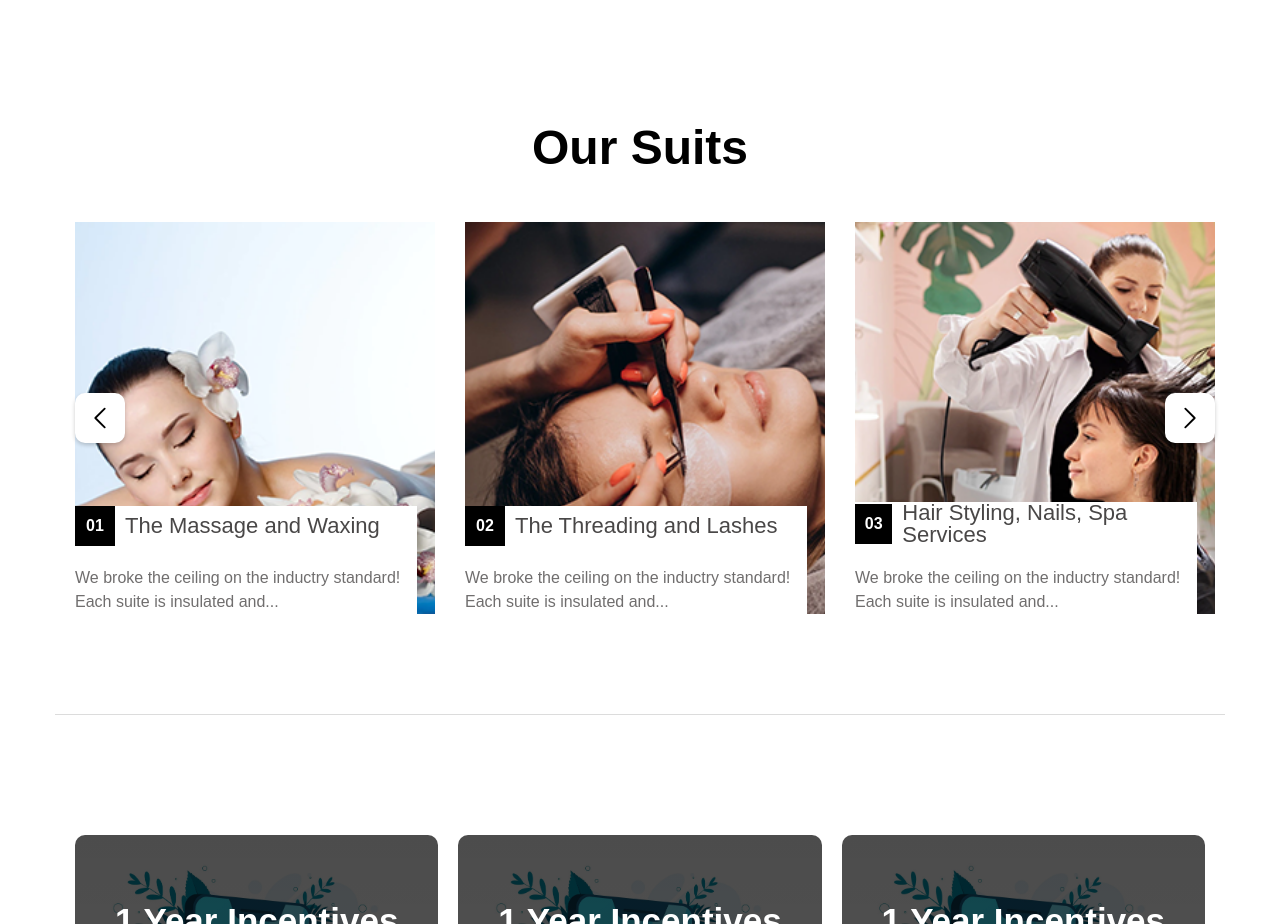
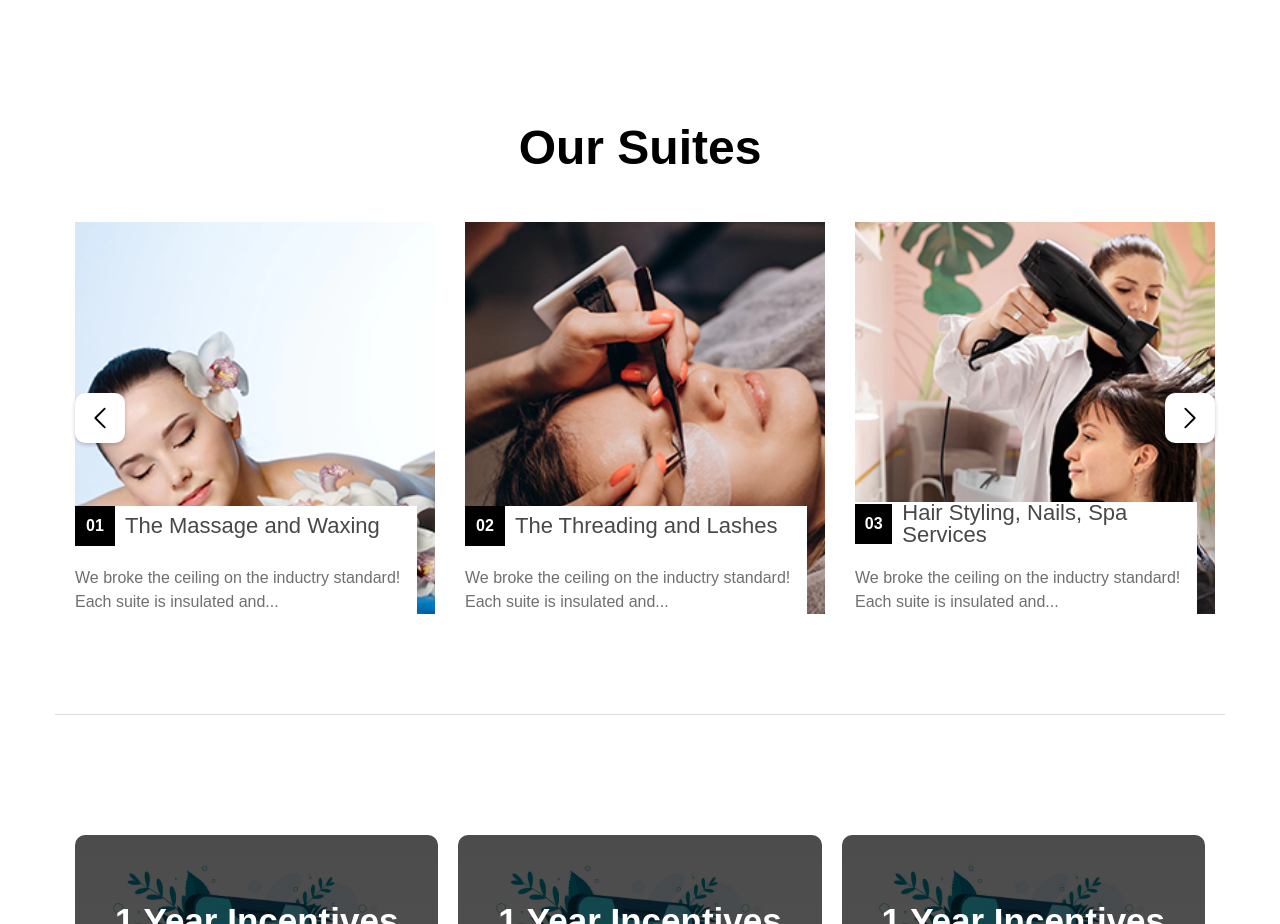
Before and after one commit to usama0011/zendora, a Next.js app: page /oursuites in a window 1280 px wide. Shown: the part 1800-2724 px from the top of the page. Built offline with nearby package versions, Linux system fonts and the light colour scheme.

Commit message:
update text last

```diff
--- a/components/GallerySlider.jsx
+++ b/components/GallerySlider.jsx
@@ -61,7 +61,7 @@ const GallerySlider = () => {
   }
   return (
     <div className={styles.sliderContainer}>
-      <h1>Our Suits</h1>
+      <h1>Our Suites</h1>
       <div
         className={styles.slider}
       >
```
